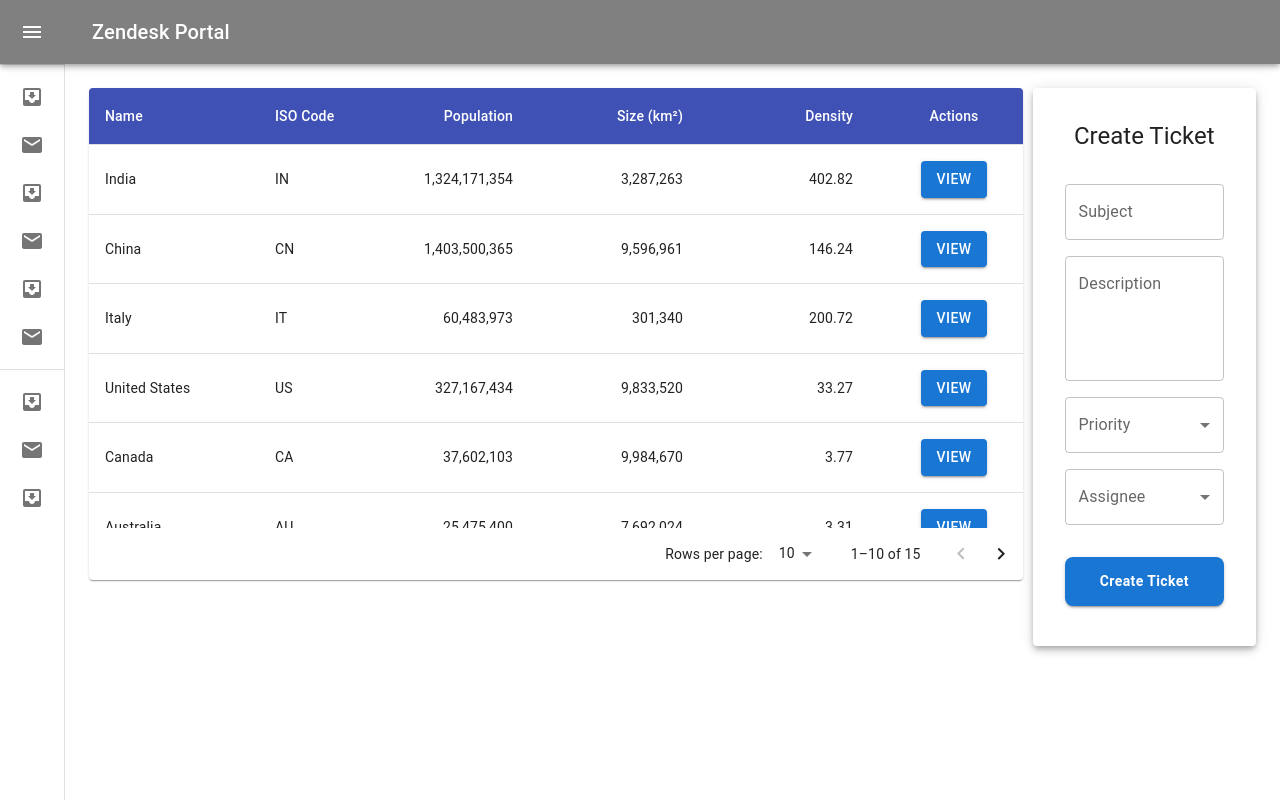
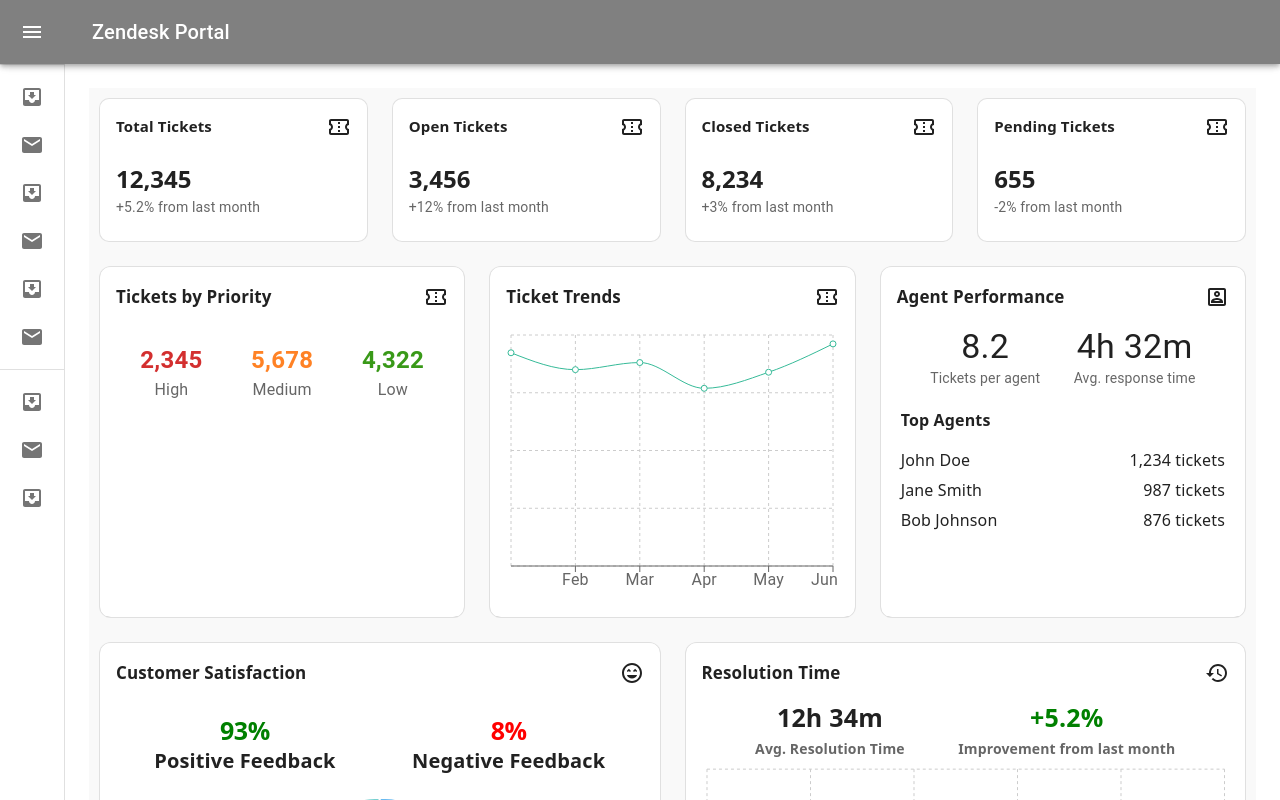
Before and after one commit to PriyanshuKherade8/Zendex, a React (Create React App) app: page / in a window 1280 px wide. Shown: the top 800 px of the page. Built offline with nearby package versions, Linux system fonts and the light colour scheme.

Commit message:
Feat:New UI

```diff
--- a/src/modules/DashBoard.js
+++ b/src/modules/DashBoard.js
@@ -217,8 +217,8 @@
         <DrawerHeader />
         <Routes>
           {/* Define your routes here */}
-          <Route path="/" element={<Main />} /> {/* Default route */}
-          <Route path="/dashboard" element={<Main />} />
+          <Route path="/" element={<DashboardFive />} /> {/* Default route */}
+          <Route path="/dashboard" element={<DashboardFive />} />
           <Route path="/dashboardtwo" element={<DashboardTwo />} />
           <Route path="/dashboardthree" element={<DashboardFive />} />
           <Route path="/Starred" element={<DashBoardComp />} />
```
